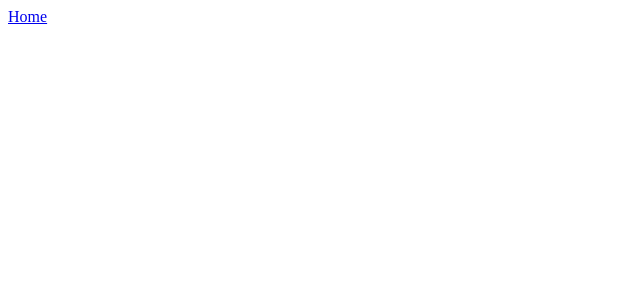
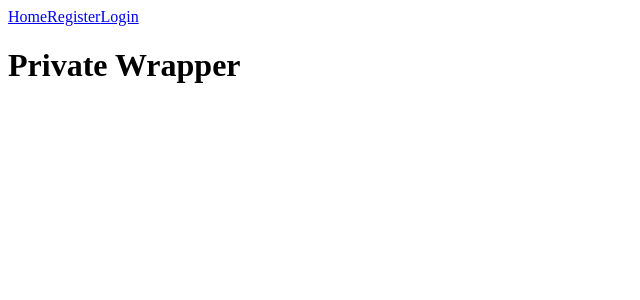
Before and after one commit to simoncheam/finalPractice3, a React app: page /books/new in a window 1280 px wide. Before the commit this address had no page. Shown: the top 300 px of the page, without its empty margins (0-640 px from the left). Built offline with nearby package versions, Linux system fonts and the light colour scheme.

Commit message:
navbar draft and private wrapper set up

```diff
--- a/src/client/App.tsx
+++ b/src/client/App.tsx
@@ -2,9 +2,14 @@ import * as React from 'react';
 import { useState, useEffect } from 'react';
 import { BrowserRouter, Route, Routes } from 'react-router-dom';
 import Navbar from './components/Navbar';
+import PrivateWrapper from './components/PrivateWrapper';
+import BookDetail from './views/BookDetail';
+import Books from './views/Books';
 import Home from './views/Home';
 import Login from './views/Login';
+import NewBook from './views/NewBook';
 import Register from './views/Register';
+import Update from './views/Update';
 
 // ! I need to review how to set up route syntax
 
@@ -20,12 +25,26 @@ const App = (props: AppProps) => {
 
 
 				{/* public view */}
-				{/* private view */}
 
 
-				<Route element={<Home />}>  </Route>
-				<Route element={<Register />}>  </Route>
-				<Route element={<Login />}>  </Route>
+				<Route path='/' element={<Home />}>  </Route>
+				<Route path='/register' element={<Register />}>  </Route>
+				<Route path='/login' element={<Login />}>  </Route>
+				<Route path='/books' element={<Books />}>  </Route>
+				<Route path='/books/:id' element={<BookDetail />}>  </Route>
+
+
+				{/* private view */}
+				{/*  //! I need to review private wrapper setup */}
+				<Route path='/' element={<PrivateWrapper />} >
+
+					<Route path='/books/new' element={<NewBook />} />
+					<Route path='/books/new' element={<Update />} />
+				</Route >
+
+
+
+
 
 
 
--- a/src/client/components/Navbar.tsx
+++ b/src/client/components/Navbar.tsx
@@ -18,6 +18,8 @@ const Navbar = () => {
 
         <div>
             <Link className='btn btn-primary m-2' to='/'>Home</Link>
+            <Link className='btn btn-primary m-2' to='/register'>Register</Link>
+            <Link className='btn btn-primary m-2' to='/login'>Login</Link>
 
         </div>
     )
--- a/src/client/components/PrivateWrapper.tsx
+++ b/src/client/components/PrivateWrapper.tsx
@@ -1,9 +1,11 @@
 import React from 'react'
 
 const PrivateWrapper = () => {
+
+
     return (
         <div>
-            <h1 className="text-primary text-center">Book Detail </h1>
+            <h1 className="text-primary text-center">Private Wrapper </h1>
 
 
         </div>
--- a/src/client/views/Books.tsx
+++ b/src/client/views/Books.tsx
@@ -28,7 +28,7 @@ const Books = () => {
 
     return (
         <div>
-            <h1 className="text-primary text-center">Book Detail </h1>
+            <h1 className="text-primary text-center">Book Listing </h1>
 
 
         </div>
```
